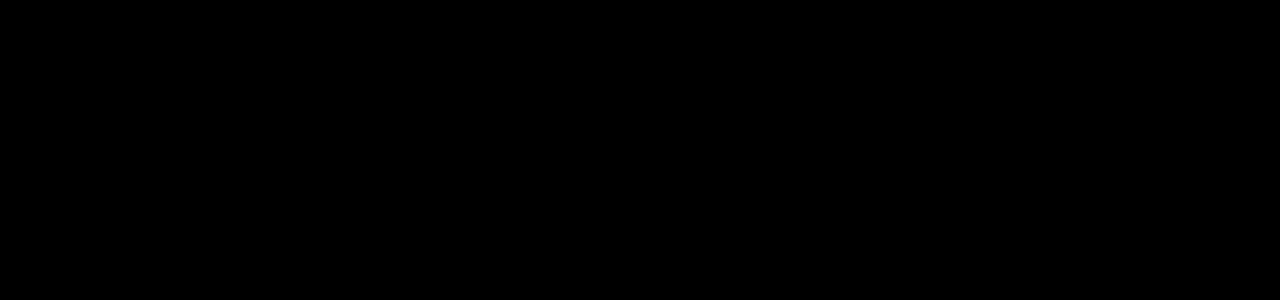
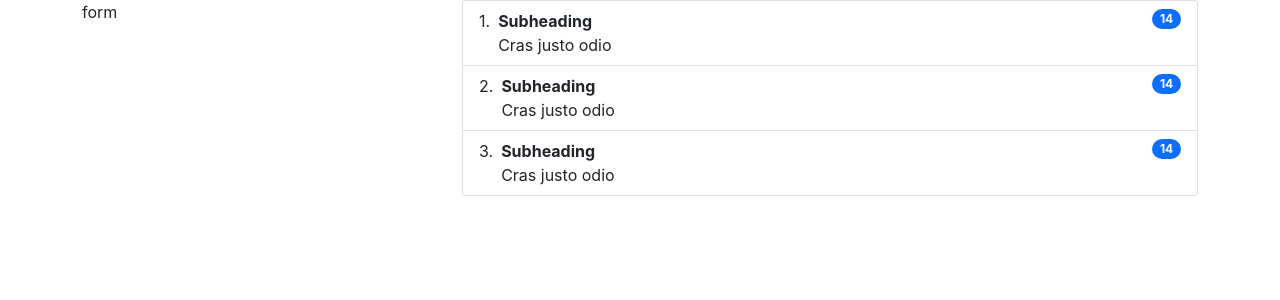
Before and after one commit to SheylaPDV/NoteBlock, a React (Create React App) app in the folder noteblock/: page / in a window 1280 px wide. Shown: the top 300 px of the page. Built offline with nearby package versions, Linux system fonts and the light colour scheme.

Commit message:
add bootstrap form

```diff
--- a/noteblock/src/App.css
+++ b/noteblock/src/App.css
@@ -4,6 +4,6 @@
 }
 
 body {
-  background-color: rgb(0, 0, 0);
+  background-color: rgb(255, 255, 255);
   height: 100%;
 }
--- a/noteblock/src/App.jsx
+++ b/noteblock/src/App.jsx
@@ -1,12 +1,12 @@
 // import TextArea from "./components/textArea/TextArea.jsx";
 import "./App.css";
+import Index from "./pages";
 // import TodoApp from "./components/textArea/TextArea.jsx";
 
 function App() {
   return (
-    <div className="App">
-      {/* <h2 className="title">NoteBlock</h2>
-      <TodoApp /> */}
+    <div className="container ">
+      <Index />
     </div>
   );
 }
--- /dev/null
+++ b/noteblock/src/components/list/ListGroup.jsx
@@ -0,0 +1,29 @@
+import React from "react";
+
+export default function ListGroup() {
+  return (
+    <ol className="list-group list-group-numbered">
+      <li className="list-group-item d-flex justify-content-between align-items-start">
+        <div className="ms-2 me-auto">
+          <div className="fw-bold">Subheading</div>
+          Cras justo odio
+        </div>
+        <span className="badge bg-primary rounded-pill">14</span>
+      </li>
+      <li className="list-group-item d-flex justify-content-between align-items-start">
+        <div className="ms-2 me-auto">
+          <div className="fw-bold">Subheading</div>
+          Cras justo odio
+        </div>
+        <span className="badge bg-primary rounded-pill">14</span>
+      </li>
+      <li className="list-group-item d-flex justify-content-between align-items-start">
+        <div className="ms-2 me-auto">
+          <div className="fw-bold">Subheading</div>
+          Cras justo odio
+        </div>
+        <span className="badge bg-primary rounded-pill">14</span>
+      </li>
+    </ol>
+  );
+}
--- /dev/null
+++ b/noteblock/src/pages/index.jsx
@@ -0,0 +1,15 @@
+import React from "react";
+import ListGroup from "../components/list/ListGroup";
+
+export default function Index() {
+  return (
+    <div className="content-app t-50">
+      <div className="row ">
+        <div className="col-sm-12 col-md-4">form</div>
+        <div className="col-sm-12 col-md-8">
+          <ListGroup />
+        </div>
+      </div>
+    </div>
+  );
+}
```
Also changed, not shown: noteblock/src/components/form/form.jsx (added, +9 -0 lines).
